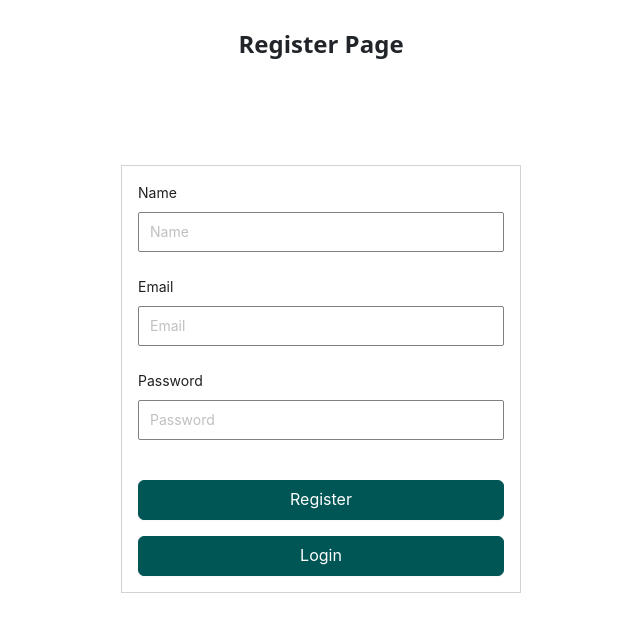
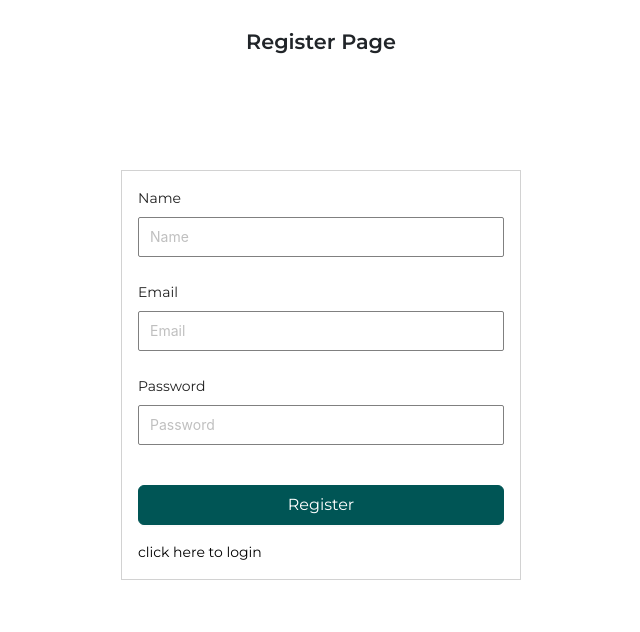
Before and after one commit to Gautammm16/appointment-booking-app-frontend, a React (Create React App) app: page /register in a window 1280 px wide. Shown: the top 632 px of the page, without its empty margins (319-959 px from the left). Built offline with nearby package versions, Linux system fonts and the light colour scheme.

Commit message:
commited

```diff
--- a/src/index.css
+++ b/src/index.css
@@ -1,3 +1,9 @@
+@import url('https://fonts.googleapis.com/css2?family=Montserrat:ital,wght@0,100..900;1,100..900&display=swap');
+
+*{
+    font-family: "Montserrat", sans-serif;
+}
+
 /* antd override */
 input{
     border-radius: 2px !important;
@@ -22,8 +28,8 @@ input:focus{
 /* common styling */
 .card-title{
     margin-top: 30px;
-    font-size:1.5rem ;
-    font-weight: bold;
+    font-size:1.3rem ;
+    font-weight: 540;
     text-align: center;
 }
 
@@ -34,6 +40,17 @@ input:focus{
     box-shadow: 0,0,2px grey;
     border-radius: 0 !important;
 
+}
+
+.redirect{
+    color: black !important;
+    text-decoration: none;
+    align-items: center;
+    font-size: 14px;
+
+}
+.redirect:hover{
+    text-decoration: underline;
 }
 
 /* authentication pages */
--- a/src/pages/login.js
+++ b/src/pages/login.js
@@ -1,35 +1,42 @@
-import {Form,Input,Button, Anchor} from 'antd'
+import {Form,Input,Button} from 'antd'
 import {React} from 'react'
+import {Link} from 'react-router-dom';
 
-const Login = () => {
-  return (
-    <>
-     <h2 className='card-title ' >Login</h2>
+
+
+function Login ()  {
+    const onFinish= (values)=>{
+      console.log("received data",values);
+    }
+
+  return (<>
+     <h2 className='card-title '>Login Page</h2>
     <div className="authentication p-5">
     <div className="authentication-form card p-3">
 
-      <Form layout='vertical'>
+      <Form layout='vertical' onFinish={onFinish}>
 
         <Form.Item label="Email" name='email'>
-          <Input placeholder="Email"/>
+          <Input placeholder="Email" type='email'/>
         </Form.Item>
-        <Form.Item label="Password" name='password'>
-          <Input placeholder="Password"/>
+        <Form.Item label="Password" name='password' >
+          <Input placeholder="Password" type='password'/>
         </Form.Item>
 
-        <Button className="primary-button mt-3">
-          Register
-        </Button>
-
-        <Button className="primary-button mt-3" target='/login'>
+        <Button className="primary-button my-3" htmlType='submit'>
           Login
         </Button>
 
+
+        <Link to='/register' className='redirect mt-3'>click here to Register</Link>
+
+
       </Form>
+
     </div>
 
     </div>
-</>
+    </>
   )
 }
 
--- a/src/pages/register.js
+++ b/src/pages/register.js
@@ -1,30 +1,37 @@
 import {Form,Input,Button} from 'antd'
 import {React} from 'react'
+import {Link} from 'react-router-dom';
 
-const Register = () => {
+
+
+function Register ()  {
+    const onFinish= (values)=>{
+      console.log("received data",values);
+    }
+
   return (<>
      <h2 className='card-title '>Register Page</h2>
     <div className="authentication p-5">
     <div className="authentication-form card p-3">
 
-      <Form layout='vertical'>
+      <Form layout='vertical' onFinish={onFinish}>
         <Form.Item label="Name" name='name'>
           <Input placeholder="Name"/>
         </Form.Item>
         <Form.Item label="Email" name='email'>
-          <Input placeholder="Email"/>
+          <Input placeholder="Email" type='email'/>
         </Form.Item>
-        <Form.Item label="Password" name='password'>
-          <Input placeholder="Password"/>
+        <Form.Item label="Password" name='password' >
+          <Input placeholder="Password" type='password'/>
         </Form.Item>
 
-        <Button className="primary-button mt-3">
+        <Button className="primary-button my-3" htmlType='submit'>
           Register
         </Button>
 
-        <Button className="primary-button mt-3" target='/login'>
-          Login
-        </Button>
+
+        <Link to='/login' className='redirect mt-3'>click here to login</Link>
+
 
       </Form>
 
```
Also changed, not shown: package.json (+6 -1 lines), 1 other file (tests, documents, lock files or other folders).
